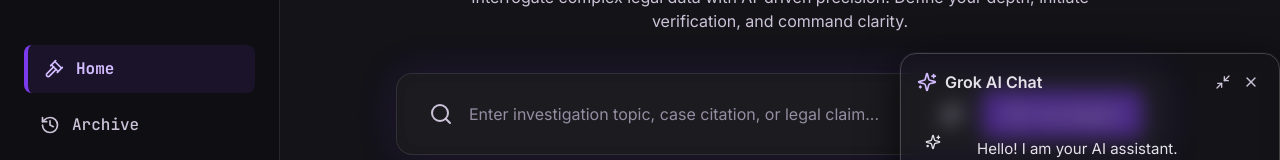
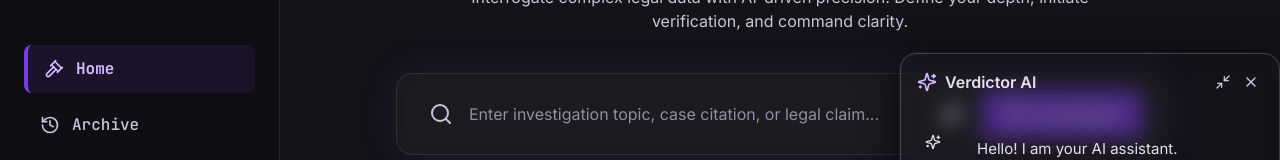
Before and after one commit to RajvardhanS-Patil/Arbiter-AI, a React (Vite) app in the folder frontend/: page / in a window 1280 px wide. Both pictures are taken after a click on the button 1216 px from the left and 736 px from the top of the page. Shown: the part 147-307 px from the top of the page. Built offline with nearby package versions, Linux system fonts and the light colour scheme; no server answers.

Commit message:
feat: rename chatbot UI to Verdictor AI

```diff
--- a/frontend/src/components/ChatBot/GrokChatBot.jsx
+++ b/frontend/src/components/ChatBot/GrokChatBot.jsx
@@ -138,7 +138,7 @@ export const GrokChatBot = () => {
       >
         <div className="flex items-center gap-2 pointer-events-none">
           <Sparkles className="w-5 h-5 text-primary" />
-          <span className="font-bold text-on-surface">Grok AI Chat</span>
+          <span className="font-bold text-on-surface">Verdictor AI</span>
         </div>
         <div className="flex items-center gap-1">
           <button
```
